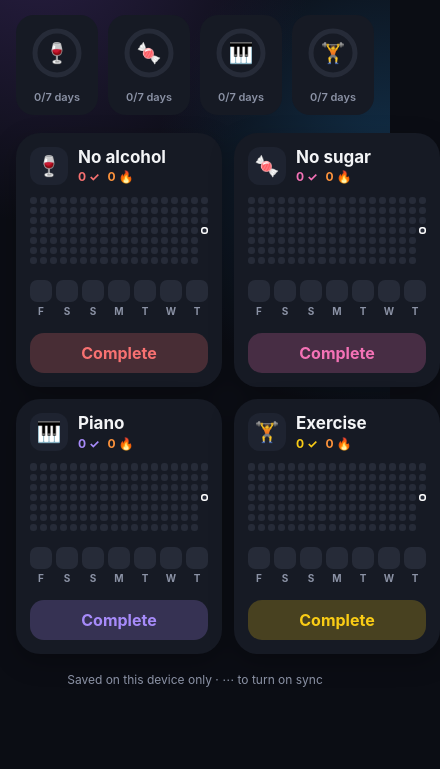
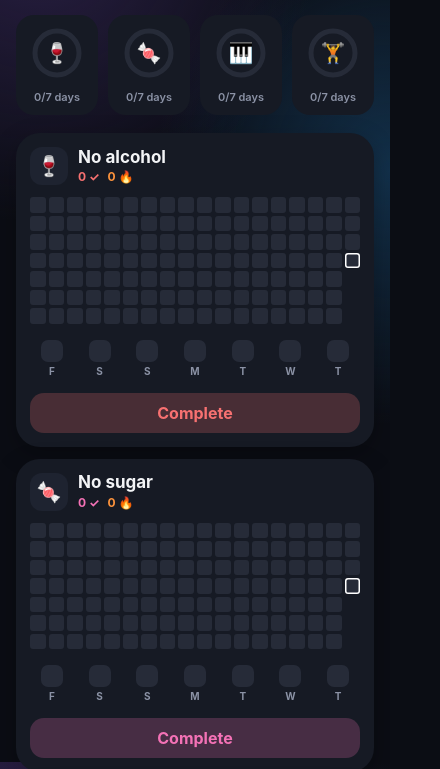
Before and after one commit to imandrec/Tracking, a plain HTML site: page index.html in a window 390 px wide. Shown: the part 82-851 px from the top of the page, 440 px wide, since content can reach past the window. Drawn offline with Linux system fonts and the light colour scheme.

Commit message:
Fix mobile layout: one card per row on phones

```diff
--- a/index.html
+++ b/index.html
@@ -24,15 +24,17 @@
   header h1 { font-size:32px; font-weight:800; letter-spacing:-.03em; }
   .menu { width:38px; height:38px; border-radius:50%; background:var(--card); color:var(--dim); font-size:20px; }
 
-  .summary { display:grid; grid-template-columns:repeat(4,1fr); gap:10px; margin-bottom:18px; }
+  .summary { display:grid; grid-template-columns:repeat(4,minmax(0,1fr)); gap:10px; margin-bottom:18px; }
   .ring { background:var(--card); border-radius:18px; padding:12px 4px 10px; text-align:center; }
   .ring svg { width:52px; height:52px; display:block; margin:0 auto 6px; transform:rotate(-90deg); }
   .ring .e { position:relative; }
   .ring .e span { position:absolute; inset:0; display:grid; place-items:center; font-size:20px; }
   .ring small { font-size:11px; color:var(--dim); font-weight:600; }
 
-  .grid2 { display:grid; grid-template-columns:1fr 1fr; gap:12px; }
-  @media (max-width:380px) { .grid2 { grid-template-columns:1fr; } }
+  .grid2 { display:grid; grid-template-columns:repeat(2,minmax(0,1fr)); gap:12px; }
+  .card, .heat, .week { min-width:0; }
+  html, body { overflow-x:hidden; }
+  @media (max-width:600px) { .grid2 { grid-template-columns:minmax(0,1fr); } }
   .card { background:var(--card); border-radius:24px; padding:14px; box-shadow:0 8px 24px rgba(0,0,0,.25); }
   .head { display:flex; gap:10px; align-items:center; margin-bottom:12px; }
   .icon { width:38px; height:38px; border-radius:12px; background:var(--card2); display:grid; place-items:center; font-size:20px; flex:none; }
@@ -52,7 +54,7 @@
   .card:not(.done) .btn { background:color-mix(in srgb, var(--c) 22%, transparent); color:var(--c); }
 
   .week { display:flex; justify-content:space-between; gap:4px; margin-bottom:12px; }
-  .week button { flex:1; border-radius:8px; padding:4px 0; font-size:10px; font-weight:700; color:var(--dim); display:flex; flex-direction:column; align-items:center; gap:3px; }
+  .week button { flex:1; min-width:0; border-radius:8px; padding:4px 0; font-size:10px; font-weight:700; color:var(--dim); display:flex; flex-direction:column; align-items:center; gap:3px; }
   .week b { width:22px; height:22px; border-radius:7px; background:var(--off); display:block; }
   .week button.on b { background:var(--c); }
 
```
